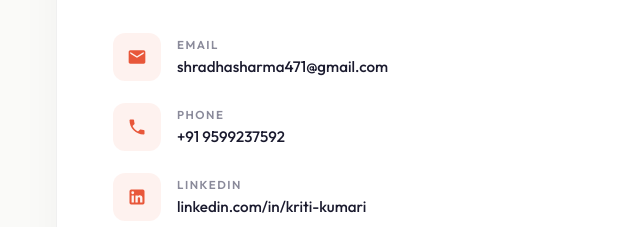
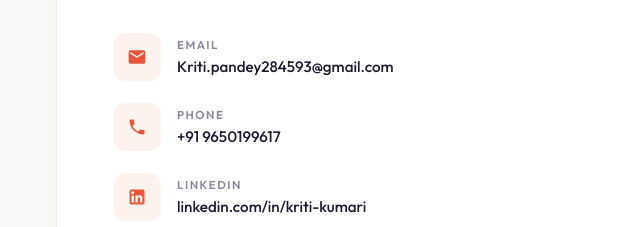
Before and after one commit to kriti1429/kriti-portfolio, a plain HTML site: page index.html in a window 1280 px wide. Shown: the part 6325-6552 px from the top of the page, 0-640 px from the left. Drawn offline with nearby package versions, Linux system fonts and the light colour scheme; a web font is replaced by a local one.

Commit message:
Update index.html

```diff
--- a/index.html
+++ b/index.html
@@ -1301,7 +1301,7 @@
                 </div>
                 <div>
                     <div class="c-label">Email</div>
-                    <div class="c-value"><a href="mailto:shradhasharma471@gmail.com">shradhasharma471@gmail.com</a></div>
+                    <div class="c-value"><a href="mailto:Kriti.pandey284593@gmail.com">Kriti.pandey284593@gmail.com</a></div>
                 </div>
             </div>
             <div class="c-item">
@@ -1310,7 +1310,7 @@
                 </div>
                 <div>
                     <div class="c-label">Phone</div>
-                    <div class="c-value"><a href="tel:9599237592">+91 9599237592</a></div>
+                    <div class="c-value"><a href="tel:9650199617">+91 9650199617</a></div>
                 </div>
             </div>
             <div class="c-item">
@@ -1333,7 +1333,7 @@
             </div>
         </div>
         <form class="contact-form" onsubmit="handleSubmit(event)">
-            <input type="hidden" name="_replyto" value="shradhasharma471@gmail.com">
+            <input type="hidden" name="_replyto" value="Kriti.pandey284593@gmail.com">
             <input type="text" name="name" placeholder="Your Name" required>
             <input type="email" name="email" placeholder="Your Email" required>
             <input type="text" name="subject" placeholder="Subject">
```
